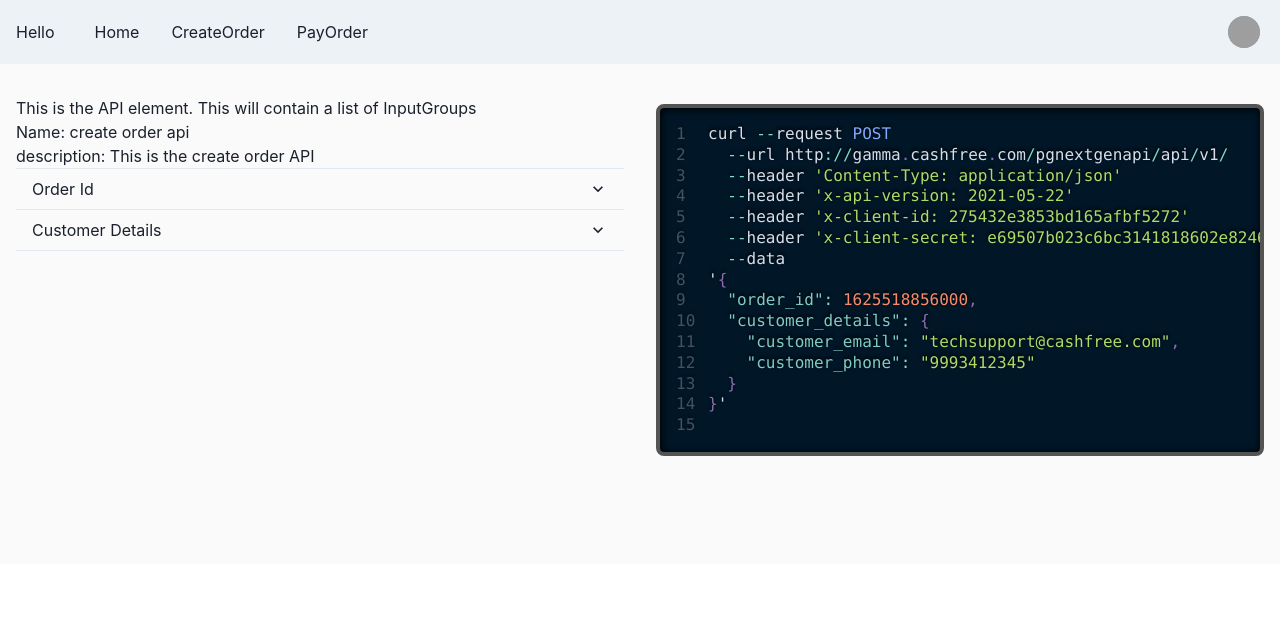
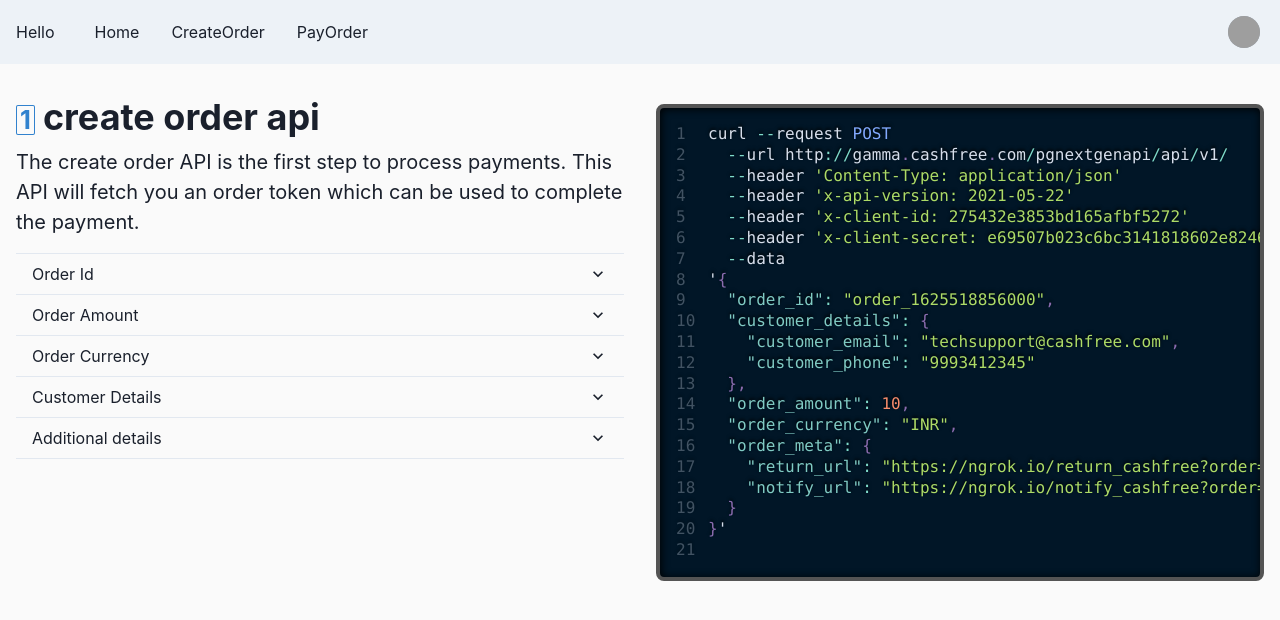
Before and after one commit to obh/api-demo-chakra, a React (Create React App) app: page /create_order in a window 1280 px wide. Shown: the top 620 px of the page. Built offline with nearby package versions, Linux system fonts and the light colour scheme; grey boxes are pictures that could not be loaded.

Commit message:
removing generalizations so that we can tweak the content to our liking. Generalization like taking the entire UI as a json was limiting in some cases where we wanted to show richer UI text

```diff
--- a/src/App.js
+++ b/src/App.js
@@ -14,7 +14,7 @@
         <CNavBar/>
           {/* <Link to="two">Two</Link> */}
            <Grid
-              h="500px" pt={8}
+              h="800px" pt={8}
               templateColumns="repeat(6, 1fr)"
               gap={4} bg="#fafafa" >
                 <GridItem rowSpan={2} colSpan={3} >
--- a/src/components/Api.js
+++ b/src/components/Api.js
@@ -11,6 +11,8 @@
     AccordionItem,
     AccordionPanel,
     Box,
+    Heading,
+    Text,
     } from '@chakra-ui/react'
 import InputData from '../data'
 
@@ -21,10 +23,10 @@
 
     return (
     <div>
-        <p>This is the API element. This will contain a list of InputGroups</p>
-        <p>Name: {name}</p>
-        <p>description: {description}</p>
-
+        <Box pb={4}>
+        <Heading pb={2} as="h2" size="xl">{name}</Heading>
+        <Text fontSize="xl">{description}</Text>
+        </Box>
         <Accordion allowMultiple>
 
         {inputGroups.map(function(item, i){
@@ -45,7 +47,7 @@
                   <InputGroup key={item.groupKey} name={item.groupName} description={item.groupDescription}
                     inputs={item.properties}/>
                 : <InputBox inputDefault={item.value} key={item.inputParamKey} inputName={item.inputName} inputParamKey={item.inputParamKey}
-                        inputValidator={item.inputValidator} />}
+                        inputValidator={item.inputValidator} inputDesc={item.inputDescription}/>}
                 </AccordionPanel>
                 </AccordionItem>
             )
--- a/src/components/CreateOrder.js
+++ b/src/components/CreateOrder.js
@@ -6,21 +6,29 @@
   AccordionPanel,
   AccordionIcon,
   Box,
-  chakra,
+  Badge,
+  Heading,
+  Text,
   Input,
-  SimpleGrid,
-  Stat,
-  StatLabel,
-  StatNumber,
-  useColorModeValue,
+  Popover,
+  PopoverTrigger,
+  Button,
+  Portal,
+  PopoverContent,
+  PopoverArrow,
+  PopoverHeader,
+  PopoverCloseButton,
+  PopoverBody
 } from '@chakra-ui/react';
+import { InfoOutlineIcon } from '@chakra-ui/icons'
 import { Switch, Route } from 'react-router-dom'
 import FullRoster from './FullRoster'
 import Player from './Player'
 import { useSelector, useDispatch } from 'react-redux'
 import {increment, decrement, incrementByAmount, setOrderId} from '../features/counters/counterSlice'
-import {Validate} from './Validation'
+import {Validate, ValidateOrderId} from './Validation'
 import Api from './Api'
+import InputBox from './InputBox';
 
 
 function StatsCard(props) {
@@ -60,15 +68,131 @@
   );
 }
 
+function DocInfoIcon(props){
+  const {title, text} = props
+  return (
+    <Popover>
+    <PopoverTrigger>
+    <InfoOutlineIcon ml={1} mr={1}/>
+    </PopoverTrigger>
+    <Portal>
+      <PopoverContent>
+        <PopoverArrow />
+        <PopoverHeader><b>{title}</b></PopoverHeader>
+        <PopoverCloseButton />
+        <PopoverBody>
+          {text}
+        </PopoverBody>
+      </PopoverContent>
+    </Portal>
+  </Popover>
+  )
+}
 
-const CreateOrder = () => (
-      <Api name="create order api" description="This is the create order API"/>
-      // <SimpleGrid columns={{ base: 1, md: 2 }} spacing={{ base: 5, lg: 8 }}>
-      //   <StatsCard paramId={'order_id'} stat={'Used to track this order'} />
-      //   <StatsCard paramId={'order_amount'} stat={'order amount'} />
-      //   <StatsCard paramId={'order_currency'} stat={'order amount'} />
-      //   <StatsCard paramId={'customer_details'} stat={'Customer details'} />
-      // </SimpleGrid>
+
+const CreateOrder = () => {
+  const name = "create order api"
+  const description = "The create order API is the first step to process payments. \
+  This API will fetch you an order token which can be used to complete the payment."
+  return (
+        <div>
+        <Box pb={4}>
+        <Heading pb={2} as="h2" size="xl">
+          <Badge variant="outline" colorScheme="blue"  fontSize="0.7em" mr={2}> 1 </Badge>
+          {name}
+        </Heading>
+        <Text fontSize="xl">{description}</Text>
+        </Box>
+        <Accordion allowMultiple>
+          <AccordionItem key="order_id">
+            <h2>
+            <AccordionButton _expanded={{ bg: "#262626", color: "white" }}>
+                <Box flex="1" textAlign="left">
+                  Order Id
+                </Box>
+                <AccordionIcon />
+            </AccordionButton>
+            </h2>
+            <AccordionPanel pb={4}>
+              <InputBox inputDefault="order_123" key="order_id" inputName="Order Id"
+                  inputParamKey="order_id" inputValidator={ValidateOrderId}
+                  inputDesc="OrderID is used to track the payment"/>
+
+            </AccordionPanel>
+          </AccordionItem>
+          <AccordionItem key="order_amount">
+            <h2>
+            <AccordionButton _expanded={{ bg: "#262626", color: "white" }}>
+                <Box flex="1" textAlign="left">
+                  Order Amount
+                </Box>
+                <AccordionIcon />
+            </AccordionButton>
+            </h2>
+            <AccordionPanel pb={4}>
+              <InputBox inputDefault={10.1} key="order_amount" inputName="Order amount"
+                  inputParamKey="order_amount" inputValidator={ValidateOrderId}  />
+            </AccordionPanel>
+          </AccordionItem>
+          <AccordionItem key="order_currency">
+            <h2>
+            <AccordionButton _expanded={{ bg: "#262626", color: "white" }}>
+                <Box flex="1" textAlign="left">
+                Order Currency
+                </Box>
+                <AccordionIcon />
+            </AccordionButton>
+            </h2>
+            <AccordionPanel pb={4}>
+              <InputBox inputDefault="INR" key="order_currency" inputName="Order Currency"
+                  inputParamKey="order_currency" inputValidator={ValidateOrderId}  />
+            </AccordionPanel>
+          </AccordionItem>
+          <AccordionItem key="customer_details">
+            <h2>
+            <AccordionButton _expanded={{ bg: "#262626", color: "white" }}>
+                <Box flex="1" textAlign="left">
+                Customer Details
+                </Box>
+                <AccordionIcon />
+            </AccordionButton>
+            </h2>
+            <AccordionPanel pb={4}>
+            <Text fontSize="md">You need to send customer details for every order.</Text>
+              <InputBox inputDefault="support@cashfree.com" key="customer_email" inputName="Customer Email"
+                  inputParamKey="customer_email" inputValidator={ValidateOrderId}  />
+              <InputBox inputDefault="9816512345" key="customer_phone" inputName="Customer Phone"
+                  inputParamKey="customer_phone" inputValidator={ValidateOrderId}  />
+            </AccordionPanel>
+          </AccordionItem>
+          <AccordionItem key="orders_meta">
+            <h2>
+            <AccordionButton _expanded={{ bg: "#262626", color: "white" }} >
+                <Box flex="1" textAlign="left">
+                Additional details
+                </Box>
+                <AccordionIcon />
+            </AccordionButton>
+            </h2>
+            <AccordionPanel pb={4}>
+            <Text pb={2} fontSize="md">This additional info is used for payment processing and notificaiton.
+            Return url tell us which page to redirect customer to after payment
+              <DocInfoIcon title="Return URL" text="Card and net banking payments require customers to be redirected to banks OTP
+                    page and then be redirected back to merchant website. The returnURL specifies where customer
+                    will return to on your page. Note: you must pass two placeholders in the return url
+                    {order_id} and {order_token}. We will issue a link based redirection to this url." /> </Text>
+             <Text pb={2} fontSize="md"> The notification url will be invoked as soon as order is successfully
+             paid. Use services like ngrok, webhook.site to test notifications.</Text>
+              <InputBox inputDefault="support@cashfree.com" key="return_url" inputName="Return URL"
+                  inputParamKey="return_url" inputValidator={ValidateOrderId}  />
+              <InputBox inputDefault="9816512345" key="notify_url" inputName="Notification URL"
+                  inputParamKey="notify_url" inputValidator={ValidateOrderId}  />
+            </AccordionPanel>
+          </AccordionItem>
+        </Accordion>
+        </div>
+
 )
+}
 
 export default CreateOrder
--- a/src/components/InputBox.js
+++ b/src/components/InputBox.js
@@ -3,13 +3,14 @@
     Box,
     Input,
     InputGroup,
-    InputLeftAddon
+    InputLeftAddon,
+    Text
  } from '@chakra-ui/react'
 import { useSelector, useDispatch } from 'react-redux'
 import {setInputParamValue} from '../features/counters/counterSlice'
 
 function InputBox(props){
-    const {inputName, inputParamKey, inputDefault, inputValidator} = props
+    const {inputName, inputParamKey, inputDefault, inputValidator, inputDesc} = props
     //we use two states- value and errors in the input
     const [value, setValue] = React.useState("")
     const [errors, setErrors] = React.useState("")
@@ -18,7 +19,7 @@
     const dispatch = useDispatch()
 
     function handleChange(event){
-        console.log("what is validatory?", event)
+        console.log("handleChange event -> ", event)
         //let err = inputValidator(event.target.value)
         dispatch(setInputParamValue([inputParamKey, event.target.value]))
         setValue(event.target.value)
@@ -26,6 +27,7 @@
 
     return (
         <Box mb={2} mt={2}>
+        <Text fontSize="sm">{inputDesc}</Text>
         <InputGroup>
             <InputLeftAddon children={inputParamKey} />
             <Input variant="outline" key={inputParamKey} placeholder={inputDefault}
--- a/src/components/InputGroups.js
+++ b/src/components/InputGroups.js
@@ -1,5 +1,5 @@
 import React from 'react'
-import {SimpleGrid} from '@chakra-ui/react'
+import {Text} from '@chakra-ui/react'
 import InputBox from './InputBox'
 
 function InputGroup(props) {
@@ -11,13 +11,13 @@
 
     return (
         <div>
-            <p>Description: {description}</p>
+            <Text fontSize="lg">{description}</Text>
                 {inputs.map(function(item, index){
                     return (
                         //inputName, inputParamKey, inputDefault, inputValidator
                         <InputBox key={item.inputParamKey} inputName={item.inputName}
                             inputParamKey={item.inputParamKey} inputDefault={item.value}
-                            inputValidator={item.inputValidator}/>
+                            inputValidator={item.inputValidator} inputDesc={item.inputDescription} />
                     )
                 })}
         </div>
--- a/src/data.js
+++ b/src/data.js
@@ -5,14 +5,15 @@
         "type": "string",
         "inputParamKey": "order_id",
         "inputName": "Order Id",
-        "value" : Date.now(),
+        "inputDescription": "OrderID is used to track the payment",
+        "value" : "order_" + Date.now(),
         "inputValidator": ValidateOrderId
     },
     {
         "type": "object",
         "groupName": "Customer Details",
         "groupKey": "customer_details",
-        "groupDescription": "Customer details for this order",
+        "groupDescription": "You need to send customer details for every order.",
         "properties": [
             {
                 "type": "string",
@@ -29,7 +30,46 @@
                 "inputValidator": ValidateOrderId
             }
         ]
-    }
+    },
+    {
+        "type": "string",
+        "inputParamKey": "order_amount",
+        "inputName": "Order Amount",
+        "value" : 10,
+        "inputValidator": ValidateOrderId
+    },
+    {
+        "type": "string",
+        "inputParamKey": "order_currency",
+        "inputName": "Order Currency",
+        "value" : "INR",
+        "inputValidator": ValidateOrderId
+    },
+    {
+        "type": "object",
+        "groupName": "Additional order details",
+        "groupKey": "order_meta",
+        "groupDescription": "Additional info for payment processing",
+        "properties": [
+            {
+                "type": "string",
+                "inputName": "Return url",
+                "inputDescription": "Card and net banking payments require customers to be redirected to banks OTP \
+                    page and then be redirected back to merchant website. The returnURL specifies where customer \
+                    will return to on your page.",
+                "inputParamKey": "return_url",
+                "value": "https://ngrok.io/return_cashfree?order={order_id}&token={order_token}",
+                "inputValidator": ValidateOrderId
+            },
+            {
+                "type": "string",
+                "inputName": "Notification URL",
+                "inputParamKey": "notify_url",
+                "value": "https://ngrok.io/notify_cashfree?order={order_id}&token={order_token}",
+                "inputValidator": ValidateOrderId
+            }
+        ]
+    },
 ]
 
 export function DataToJson(data){
--- a/src/features/counters/counterSlice.js
+++ b/src/features/counters/counterSlice.js
@@ -45,7 +45,8 @@
             lineNum += 1
           }
           if(item.type == "object"){
-            return updateInputParam(item.properties, action, lineNum)
+            //line + 1, since there will be an object here
+            return updateInputParam(item.properties, action, lineNum+1)
           }
           if(item.inputParamKey == action.payload[0]){
             console.log("updating param in code: ", action.payload[0])
```
